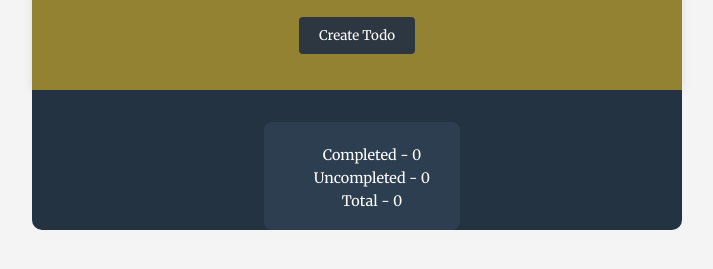
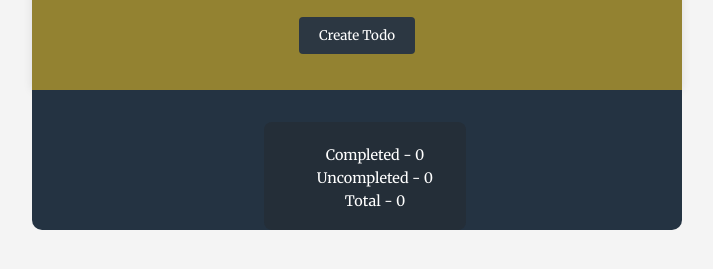
Before and after one commit to your-fav-tech-girl/todo-js-app, a website built with Vite: page index.html in a window 1280 px wide. Shown: the part 149-418 px from the top of the page, without its empty margins (283-996 px from the left). Built offline with nearby package versions, Linux system fonts and the light colour scheme.

Commit message:
changed color

```diff
--- a/index.css
+++ b/index.css
@@ -121,12 +121,12 @@
   margin-top: 20px;
   font-size: 0.9rem;
   color: #fff;
-  background-color: #2c3e50;
+  background-color: hsl(210, 22%, 18%);
   padding: 5px;
   border-radius: 8px;
   display:block;
   text-align: center;
-  margin: 0 5px;
+  margin: 0 8px;
   width: 100%;
 
 }
```
